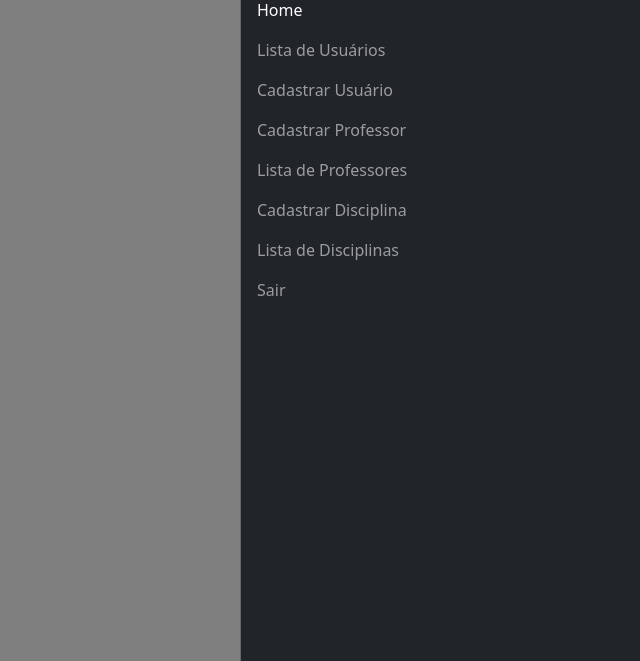
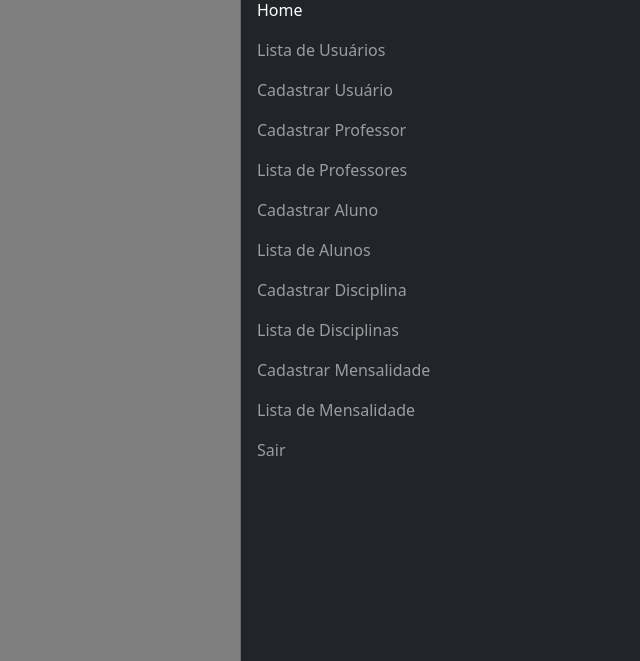
Before and after one commit to wesleyvieira1/project-saa-aps, a Django app: page /alunos/ in a window 1280 px wide, after a click that opens the changed part. Shown: the part 139-800 px from the top of the page, without its empty margins (640-1280 px from the left). Run offline with Django 4.2, Linux system fonts and the light colour scheme; the visitor is signed in with stand-in values (Sample User, id 1); data that the repository does not hold is empty; some libraries are stand-ins or nearby versions.

Commit message:
Add novos appss no menu

```diff
--- a/main/templates/main/menu.html
+++ b/main/templates/main/menu.html
@@ -38,11 +38,23 @@
                     <a class="nav-link" href="{%url 'professor.index'%}">Lista de Professores</a>
                 </li>
                 <li class="nav-item">
+                  <a class="nav-link" href="{%url 'aluno.novo'%}">Cadastrar Aluno</a>
+                </li>
+                <li class="nav-item">
+                  <a class="nav-link" href="{%url 'aluno.index'%}">Lista de Alunos</a>
+                </li>
+                <li class="nav-item">
                   <a class="nav-link" href="{%url 'disciplina.novo'%}">Cadastrar Disciplina</a>
-              </li>
-              <li class="nav-item">
+                </li>
+                <li class="nav-item">
                   <a class="nav-link" href="{%url 'disciplina.index'%}">Lista de Disciplinas</a>
-              </li>
+                </li>
+                <li class="nav-item">
+                  <a class="nav-link" href="{%url 'mensalidade.novo'%}">Cadastrar Mensalidade</a>
+                </li>
+                <li class="nav-item">
+                  <a class="nav-link" href="{%url 'mensalidade.index'%}">Lista de Mensalidade</a>
+                </li>
 
                 <li class="nav-item">
                     <a class="nav-link" href="{%url 'logout'%}">Sair</a>
```
